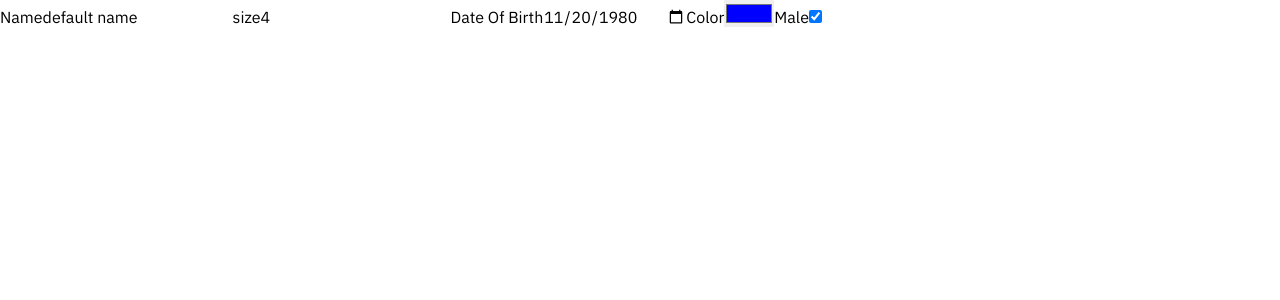
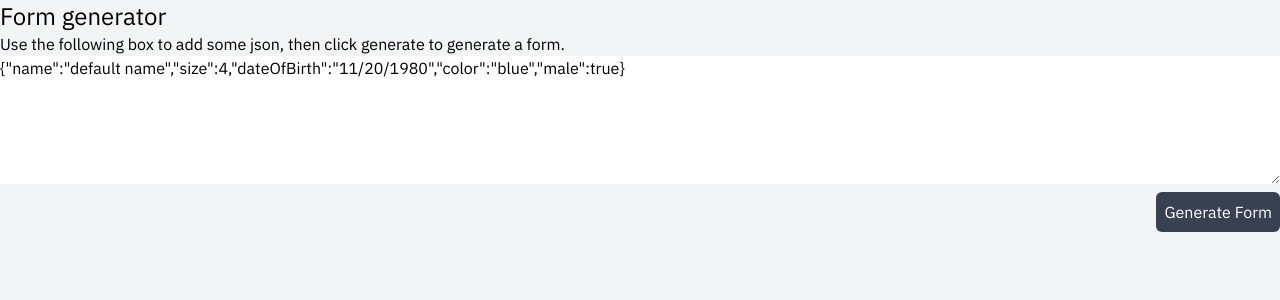
Before and after one commit to giraffesyo/dynamic-form-generator, a Next.js app: page / in a window 1280 px wide. Shown: the top 300 px of the page. Built offline with nearby package versions, Linux system fonts and the light colour scheme.

Commit message:
Add Form generator

```diff
--- /dev/null
+++ b/components/FormField/formfield.module.css
@@ -0,0 +1,14 @@
+.wrapper {
+  @apply w-2/5 mx-8 my-2 flex flex-wrap;
+}
+
+.label {
+  @apply capitalize text-xl font-medium mt-1 mb-1;
+}
+
+.wrapper input {
+  @apply w-full;
+}
+.wrapper input[type='checkbox'] {
+  @apply w-auto flex order-first justify-self-center h-full mr-2;
+}
--- a/components/FormField/index.tsx
+++ b/components/FormField/index.tsx
@@ -1,15 +1,18 @@
+import cx from 'classnames'
+import styles from './formfield.module.css'
 interface IFormField {
   name: string
+  classNames?: string
 }
 
 const SplitCamelCase = (str: string) => str.replace(/([a-z](?=[A-Z]))/g, '$1 ')
 
-const FormField: React.FC<IFormField> = ({ name, children }) => {
+const FormField: React.FC<IFormField> = ({ name, children, classNames }) => {
   return (
-    <>
-      <label className='capitalize'>{SplitCamelCase(name)}</label>
+    <div className={cx(classNames, styles.wrapper)}>
+      <label className={styles.label}>{SplitCamelCase(name)}</label>
       {children}
-    </>
+    </div>
   )
 }
 
--- a/components/GeneratedForm/index.tsx
+++ b/components/GeneratedForm/index.tsx
@@ -1,72 +1,45 @@
 import { DateTime } from 'luxon'
+import getHexColorValue from '../../lib/getHexColorValue'
+import type { IDecodedJSON } from '../../typings'
 import FormField from '../FormField'
-import getHexColorValue from '../../lib/getHexColorValue'
-
-type TJSONValue =
-  | string
-  | number
-  | boolean
-  | null
-  | IDecodedJSON
-  | IDecodedJSON[]
-  | (() => any)
-
-interface IDecodedJSON {
-  [key: string]: TJSONValue
-}
-// convert strings to dates ( used by JSON.parse() )
-const JSONReviver = (key: string, value: TJSONValue) => {
-  if (typeof value !== 'string') return value
-
-  const ISODateTime = DateTime.fromISO(value)
-  const SQLDateTime = DateTime.fromSQL(value)
-  const AmericanDateTime = DateTime.fromFormat(value, 'MM/dd/yyyy')
-  // Store false or the date time if its a valid date
-  const validDateTime =
-    (ISODateTime.isValid && ISODateTime) ||
-    (SQLDateTime.isValid && SQLDateTime) ||
-    (AmericanDateTime.isValid && AmericanDateTime)
-  return validDateTime || value
+import Input from '../Input'
+interface IGeneratedFormProps {
+  decodedJSON: IDecodedJSON
 }
 
-interface IGeneratedFormProps {
-  json: string
-}
-
-const GeneratedForm: React.FC<IGeneratedFormProps> = ({ json }) => {
-  const decoded: IDecodedJSON = JSON.parse(json, JSONReviver)
-  const FormElements = Object.entries(decoded).map(([key, value]) => {
+const GeneratedForm: React.FC<IGeneratedFormProps> = ({ decodedJSON }) => {
+  const FormElements = Object.entries(decodedJSON).map(([key, value]) => {
     const reactKey = 'input_' + key
     if (typeof value === 'boolean') {
       return (
         <FormField key={reactKey} name={key}>
-          <input type='checkbox' value={key} defaultChecked={value}></input>
+          <Input type='checkbox' value={key} defaultChecked={value} />
         </FormField>
       )
     } else if (typeof value === 'number') {
       return (
         <FormField key={reactKey} name={key}>
-          <input type='number' defaultValue={value} />
+          <Input type='number' defaultValue={value} />
         </FormField>
       )
     } else if (typeof value === 'string') {
       if (value.length > 500) {
         return (
           <FormField key={reactKey} name={key}>
-            <textarea defaultValue={value} />
+            <Input type='textarea' defaultValue={value} />
           </FormField>
         )
       } else if (key.toLowerCase() === 'color') {
         let colorValue = getHexColorValue(value)
         return (
           <FormField key={reactKey} name={key}>
-            <input type='color' defaultValue={colorValue || value}></input>
+            <Input type='color' defaultValue={colorValue || value} />
           </FormField>
         )
       } else {
         return (
           <FormField key={reactKey} name={key}>
-            <input defaultValue={value} />
+            <Input defaultValue={value} />
           </FormField>
         )
       }
@@ -74,14 +47,29 @@ const GeneratedForm: React.FC<IGeneratedFormProps> = ({ json }) => {
       console.log('hi')
       return (
         <FormField key={reactKey} name={key}>
-          <input type='date' defaultValue={value.toISODate()} />
+          <Input type='date' defaultValue={value.toISODate()} />
         </FormField>
       )
     } else {
       console.error(`key  ${key} was unhandled with value: ${value}`)
     }
   })
-  return <form>{FormElements}</form>
+  return (
+    <form className='flex flex-row flex-wrap justify-between py-4 px-5 my-4 bg-gray-200'>
+      {FormElements}
+      <div>
+        <button className='p-2 mx-2 bg-gray-700 rounded-md text-white'>
+          Save
+        </button>
+        <button
+          type='reset'
+          className='p-2 mx-2 bg-gray-700 rounded-md text-white'
+        >
+          Reset
+        </button>
+      </div>
+    </form>
+  )
 }
 
 export default GeneratedForm
--- /dev/null
+++ b/components/Input/index.tsx
@@ -0,0 +1,34 @@
+import {
+  DetailedHTMLProps,
+  DOMAttributes,
+  InputHTMLAttributes,
+  TextareaHTMLAttributes,
+} from 'react'
+
+type InputType = DetailedHTMLProps<
+  InputHTMLAttributes<HTMLInputElement>,
+  HTMLInputElement
+> &
+  DetailedHTMLProps<
+    TextareaHTMLAttributes<HTMLTextAreaElement>,
+    HTMLTextAreaElement
+  >
+
+interface IInputComponentProps extends InputType {
+  classNames?: string
+  type?: string
+}
+
+const Input: React.FC<IInputComponentProps> = ({
+  classNames,
+  type,
+  ...others
+}) => {
+  return type === 'textarea' ? (
+    <textarea {...others} className={classNames}></textarea>
+  ) : (
+    <input type={type} {...others} className={classNames}></input>
+  )
+}
+
+export default Input
--- /dev/null
+++ b/lib/reviveJSON.ts
@@ -0,0 +1,19 @@
+import { DateTime } from 'luxon'
+import type { TJSONValue } from '../typings'
+
+// convert strings to dates ( used by JSON.parse() )
+const JSONReviver = (key: string, value: TJSONValue) => {
+  if (typeof value !== 'string') return value
+
+  const ISODateTime = DateTime.fromISO(value)
+  const SQLDateTime = DateTime.fromSQL(value)
+  const AmericanDateTime = DateTime.fromFormat(value, 'MM/dd/yyyy')
+  // Store false or the date time if its a valid date
+  const validDateTime =
+    (ISODateTime.isValid && ISODateTime) ||
+    (SQLDateTime.isValid && SQLDateTime) ||
+    (AmericanDateTime.isValid && AmericanDateTime)
+  return validDateTime || value
+}
+
+export default JSONReviver
--- a/package.json
+++ b/package.json
@@ -10,6 +10,7 @@
   "dependencies": {
     "@fontsource/ibm-plex-sans": "^4.2.1",
     "autoprefixer": "^10.0.4",
+    "classnames": "^2.2.6",
     "luxon": "^1.26.0",
     "next": "latest",
     "postcss": "^8.1.10",
@@ -18,6 +19,7 @@
     "tailwindcss": "^2.0.2"
   },
   "devDependencies": {
+    "@types/classnames": "^2.2.11",
     "@types/luxon": "^1.26.0",
     "@types/node": "^14.14.31",
     "@types/react": "^17.0.2",
--- a/pages/_app.tsx
+++ b/pages/_app.tsx
@@ -1,5 +1,6 @@
 import '../styles/globals.css'
 import '@fontsource/ibm-plex-sans'
+import '@fontsource/ibm-plex-sans/500.css'
 
 import type { AppProps } from 'next/app'
 
--- a/pages/index.tsx
+++ b/pages/index.tsx
@@ -1,4 +1,7 @@
+import { useCallback, useEffect, useState } from 'react'
 import GeneratedForm from '../components/GeneratedForm'
+import JSONReviver from '../lib/reviveJSON'
+import cx from 'classnames'
 
 const HardcodedJSONString = JSON.stringify({
   name: 'default name',
@@ -8,10 +11,75 @@ const HardcodedJSONString = JSON.stringify({
   male: true,
 })
 
+type FormType = Record<string, any>
+
 // const DetermineInputType = (key: string, value: TJ)
 
 const IndexPage = () => {
-  return <GeneratedForm json={HardcodedJSONString} />
+  const [forms, setForms] = useState<FormType[]>([])
+
+  const [textareaValue, setTextareaValue] = useState(HardcodedJSONString)
+  const [validJSON, setValidJSON] = useState<boolean>(false)
+  const generateForm = useCallback(() => {
+    // validate the json
+
+    try {
+      const parsed: FormType = JSON.parse(textareaValue, JSONReviver)
+      console.log(parsed)
+      setForms([...forms, parsed])
+    } catch (e) {
+      // TODO: log the json isnt valid
+      console.error(e)
+    }
+  }, [textareaValue, forms])
+
+  useEffect(() => {
+    try {
+      JSON.parse(textareaValue, JSONReviver)
+      setValidJSON(true)
+    } catch {
+      setValidJSON(false)
+    }
+  }, [textareaValue])
+
+  const GeneratedForms = forms.map((decodedJson, index) => (
+    <div key={`form-${index + 1}`} className='my-2'>
+      <h2 className='text-lg font-medium'>Form {index + 1}</h2>
+      <GeneratedForm decodedJSON={decodedJson}></GeneratedForm>
+    </div>
+  ))
+
+  return (
+    <div className='mx-auto container'>
+      <h1 className='text-2xl'>Form generator</h1>
+      <p>
+        Use the following box to add some json, then click generate to generate
+        a form.
+      </p>
+      <div className='flex flex-row flex-wrap'>
+        <textarea
+          className='w-full h-32'
+          value={textareaValue}
+          onChange={(e) => setTextareaValue(e.currentTarget.value)}
+        ></textarea>
+        <div className='ml-auto'>
+          <span className={cx('text-red-500 mx-2', validJSON && 'invisible')}>
+            Invalid JSON
+          </span>
+          <button
+            onClick={generateForm}
+            className={cx(
+              'p-2 my-2 bg-gray-700 rounded-md text-white',
+              !validJSON && 'opacity-50 cursor-not-allowed'
+            )}
+          >
+            Generate Form
+          </button>
+        </div>
+      </div>
+      {GeneratedForms}
+    </div>
+  )
 }
 
 export default IndexPage
--- a/styles/globals.css
+++ b/styles/globals.css
@@ -3,5 +3,5 @@
 @tailwind utilities;
 
 body {
-  @apply font-sans;
+  @apply font-sans bg-gray-100;
 }
--- /dev/null
+++ b/typings.ts
@@ -0,0 +1,11 @@
+export type TJSONValue =
+  | string
+  | number
+  | boolean
+  | null
+  | IDecodedJSON
+  | IDecodedJSON[]
+
+export interface IDecodedJSON {
+  [key: string]: TJSONValue
+}
```
Also changed, not shown: 1 other file (tests, documents, lock files or other folders).
